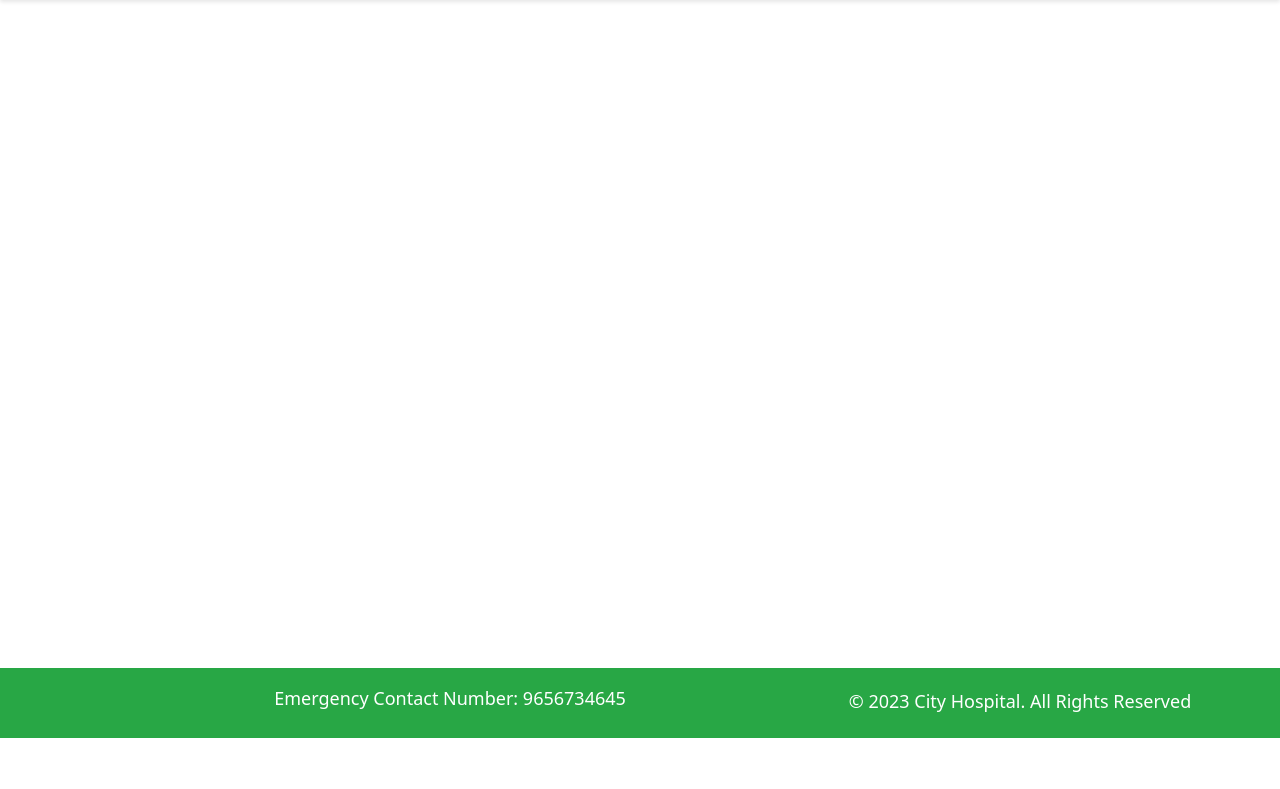
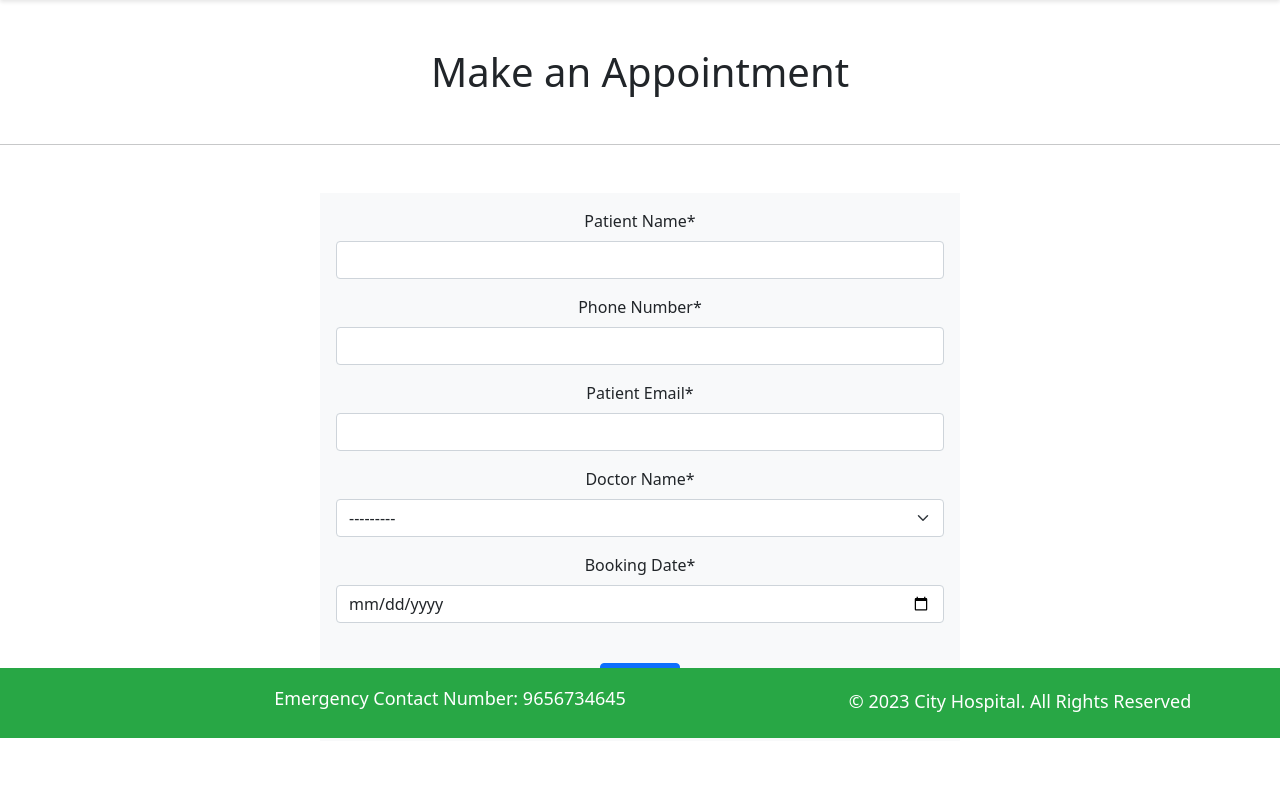
Before and after one commit to Sharafunneesa-pp/django_hospital_project, a Django app: page /booking in a window 1280 px wide. Shown: the part 62-851 px from the top of the page. Before the commit the page ends 800 px from the top, so only its background shows below. Run offline with Django 4.2, Linux system fonts and the light colour scheme; data comes from the database, SQL or seed files in the repository; both versions use the stored data as it was after the commit; some libraries are stand-ins or nearby versions.

Commit message:
booking registration completed

```diff
--- /dev/null
+++ b/proj1/home/forms.py
@@ -0,0 +1,24 @@
+from django import forms
+from .models import Booking
+
+
+class DateInput(forms.DateInput):
+    input_type='date'
+
+
+
+
+class BookingForm(forms.ModelForm):
+    class Meta:
+        model= Booking
+        fields='__all__'
+        widgets={
+            'booking_date':DateInput()
+        }
+        labels={
+            'p_name':"Patient Name",
+            'P_phone':"Phone Number",
+            'p_email':"Patient Email",
+            'doc_name':"Doctor Name",
+            'booking_date':"Booking Date",
+        }
--- a/proj1/home/models.py
+++ b/proj1/home/models.py
@@ -15,3 +15,14 @@
     doc_spec=models.CharField(max_length=255)
     dep_name=models.ForeignKey(Departments,on_delete=models.CASCADE)
     doc_image=models.ImageField(upload_to='doctors')
+
+    def __str__(self):
+        return 'Dr ' + self.doc_name + '-(' + self.doc_spec + ')'
+
+class Booking(models.Model):
+    p_name = models.CharField(max_length=255)
+    P_phone=models.CharField(max_length=10)
+    p_email=models.EmailField()
+    doc_name=models.ForeignKey(Doctors,on_delete=models.CASCADE,null=True)
+    booking_date=models.DateField()
+    booked_on=models.DateField(auto_now=True)
--- a/proj1/home/views.py
+++ b/proj1/home/views.py
@@ -1,7 +1,7 @@
 from django.shortcuts import render
 from django.http import HttpResponse
 from . models import Departments,Doctors
-
+from . forms import BookingForm
 
 # Create your views here.
 def index(request):
@@ -14,7 +14,16 @@
 
 
 def booking(request):
-    return render(request,'booking.html')
+    if request.method  == "POST":
+        form=BookingForm(request.POST)
+        if  form.is_valid():
+            form.save()
+            return render(request,'confirmation.html')
+    form=BookingForm()
+    dict_form={
+        'form':form
+    }
+    return render(request,'booking.html',dict_form)
 
 
 def doctors(request):
--- a/proj1/templates/booking.html
+++ b/proj1/templates/booking.html
@@ -1,2 +1,29 @@
 {% extends 'base.html' %}
+
+{% load crispy_forms_tags %}
 Booking
+{%block title%}
+
+Booking
+    {% endblock %}
+    {%block content%}
+
+<h1 class="text-center my-5">Make an Appointment</h1>
+<hr>
+
+
+
+<div class="container text-center w-50 p-3 bg-light my-5">
+
+        <form method="POST">
+            {% csrf_token %}
+            {{ form|crispy }}
+            <br>
+            <button class="btn btn-primary mb-4" type="submit">Submit</button>
+
+        </form>
+
+
+
+</div>
+        {% endblock %}
```
Also changed, not shown: proj1/home/admin.py (+8 -4 lines), proj1/proj1/settings.py (+9 -1 lines), proj1/templates/confirmation.html (added, +16 -0 lines), proj1/db.sqlite3, proj1/home/migrations/0003_booking.py (added), proj1/home/migrations/0004_booking_doc_name.py (added).
